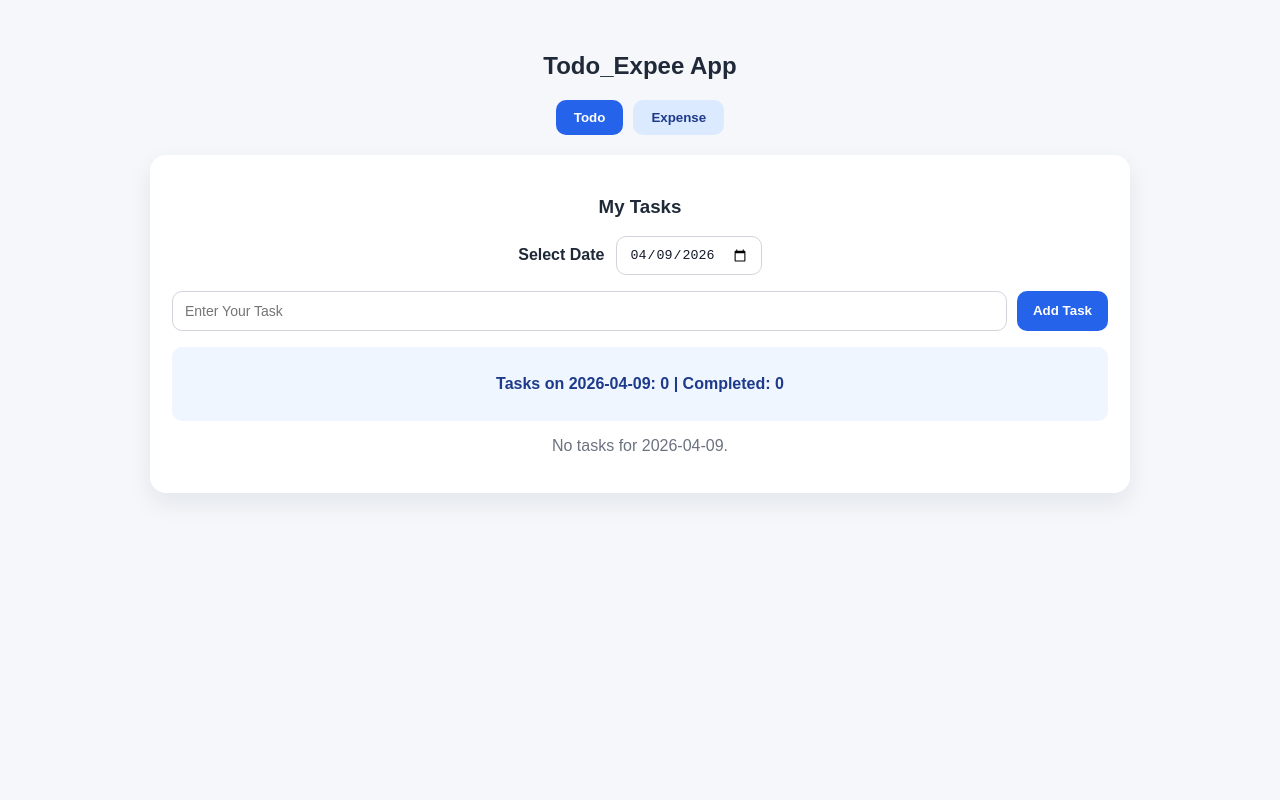
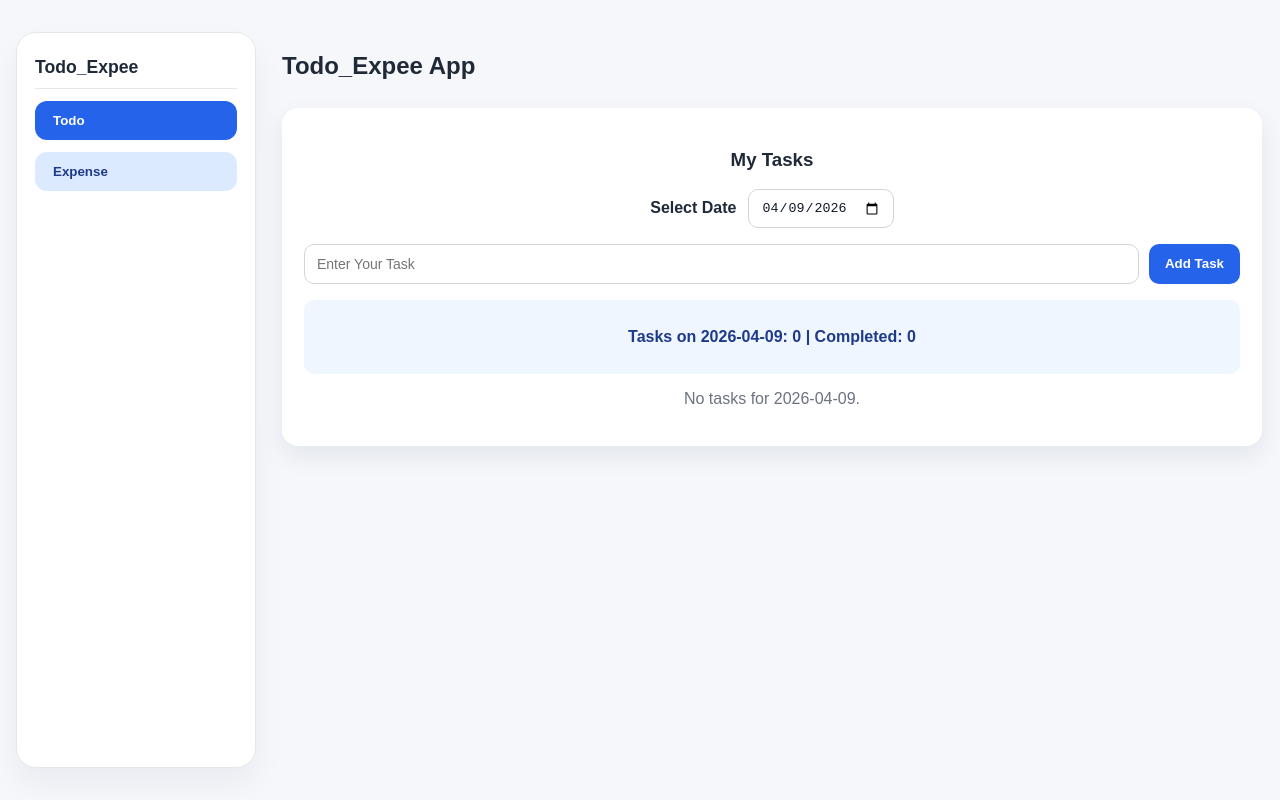
Before and after one commit to SurajKumar429/Todo_Expee, a React (Vite) app in the folder Todo_Expee/: page / in a window 1280 px wide. Built offline with nearby package versions, Linux system fonts and the light colour scheme.

Commit message:
Updated Side Bar

```diff
--- a/Todo_Expee/src/App.css
+++ b/Todo_Expee/src/App.css
@@ -18,7 +18,7 @@ body {
 .app-wrapper {
   min-height: 100vh;
   background: #f5f7fb;
-  padding: 32px 16px;
+  padding: 32px 16px 32px 280px;
 }
 
 .app-card {
@@ -26,31 +26,86 @@ body {
   margin: 0 auto;
 }
 
+.app-layout {
+  position: relative;
+}
+
 .expense-full-width {
   max-width: 1320px;
 }
 
+.sidebar {
+  position: fixed;
+  left: 16px;
+  top: 32px;
+  width: 240px;
+  height: calc(100vh - 64px);
+  background: #ffffff;
+  border: 1px solid #e5e7eb;
+  border-radius: 20px;
+  padding: 24px 18px;
+  display: flex;
+  flex-direction: column;
+  gap: 12px;
+  box-shadow: 0 16px 32px rgba(15, 23, 42, 0.05);
+  z-index: 10;
+}
+
+.sidebar-title {
+  margin: 0;
+  padding-bottom: 10px;
+  border-bottom: 1px solid #e5e7eb;
+  color: #1f2937;
+  font-size: 1.1rem;
+  text-align: left;
+}
+
+.main-panel {
+  display: flex;
+  flex-direction: column;
+  gap: 18px;
+  margin-left: 0;
+}
+
 .app-title {
-  text-align: center;
+  text-align: left;
   color: #1f2937;
-  margin-bottom: 20px;
+  margin-bottom: 10px;
 }
 
 .tab-buttons {
-  display: flex;
-  justify-content: center;
-  gap: 10px;
-  margin-bottom: 20px;
+  display: none;
+}
+
+@media (max-width: 860px) {
+  .app-wrapper {
+    padding-left: 16px;
+  }
+
+  .sidebar {
+    position: static;
+    width: 100%;
+    height: auto;
+    min-height: auto;
+    margin-bottom: 20px;
+  }
+
+  .main-panel {
+    order: 1;
+    margin-left: 0;
+  }
 }
 
 .tab-btn {
   border: none;
-  padding: 10px 18px;
-  border-radius: 10px;
+  padding: 12px 18px;
+  border-radius: 12px;
   background: #dbeafe;
   color: #1e3a8a;
   cursor: pointer;
   font-weight: 600;
+  width: 100%;
+  text-align: left;
 }
 
 .active-tab {
--- a/Todo_Expee/src/App.jsx
+++ b/Todo_Expee/src/App.jsx
@@ -92,10 +92,9 @@ const App = () => {
 
   return (
     <div className="app-wrapper">
-      <div className={tab === "expense" ? "app-card expense-full-width" : "app-card"}>
-        <h2 className="app-title">Todo_Expee App</h2>
-
-        <div className="tab-buttons">
+      <div className={tab === "expense" ? "app-card app-layout expense-full-width" : "app-card app-layout"}>
+        <aside className="sidebar">
+          <h2 className="sidebar-title">Todo_Expee</h2>
           <button
             className={tab === "todo" ? "tab-btn active-tab" : "tab-btn"}
             onClick={() => setTab("todo")}
@@ -108,10 +107,13 @@ const App = () => {
           >
             Expense
           </button>
-        </div>
+        </aside>
 
-        {tab === "todo" && (
-          <div className="section-card">
+        <main className="main-panel">
+          <h2 className="app-title">Todo_Expee App</h2>
+
+          {tab === "todo" && (
+            <div className="section-card">
             <h3 className="section-title">My Tasks</h3>
 
             <div className="date-filter-row">
@@ -182,6 +184,7 @@ const App = () => {
         )}
 
         {tab === "expense" && <Expense />}
+        </main>
       </div>
     </div>
   );
```
